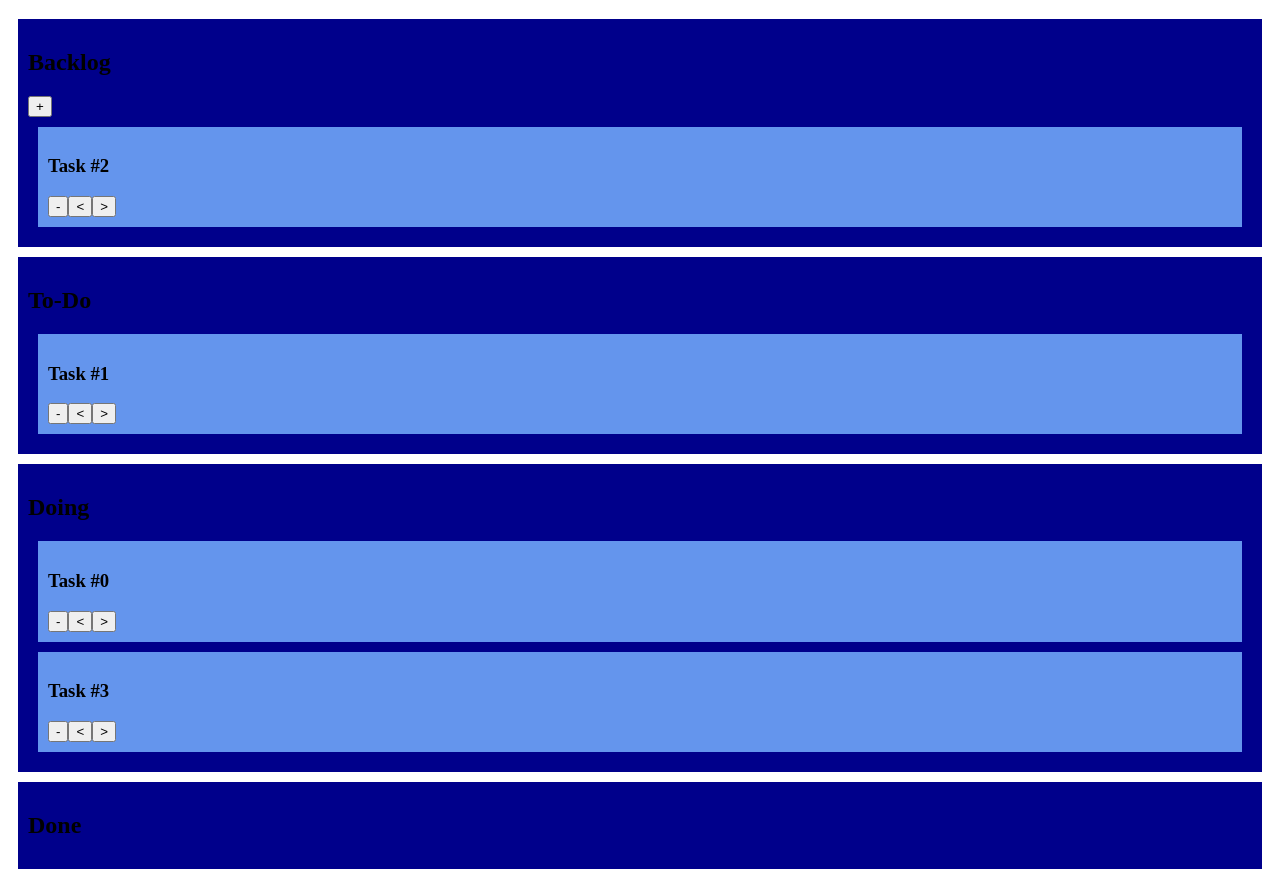
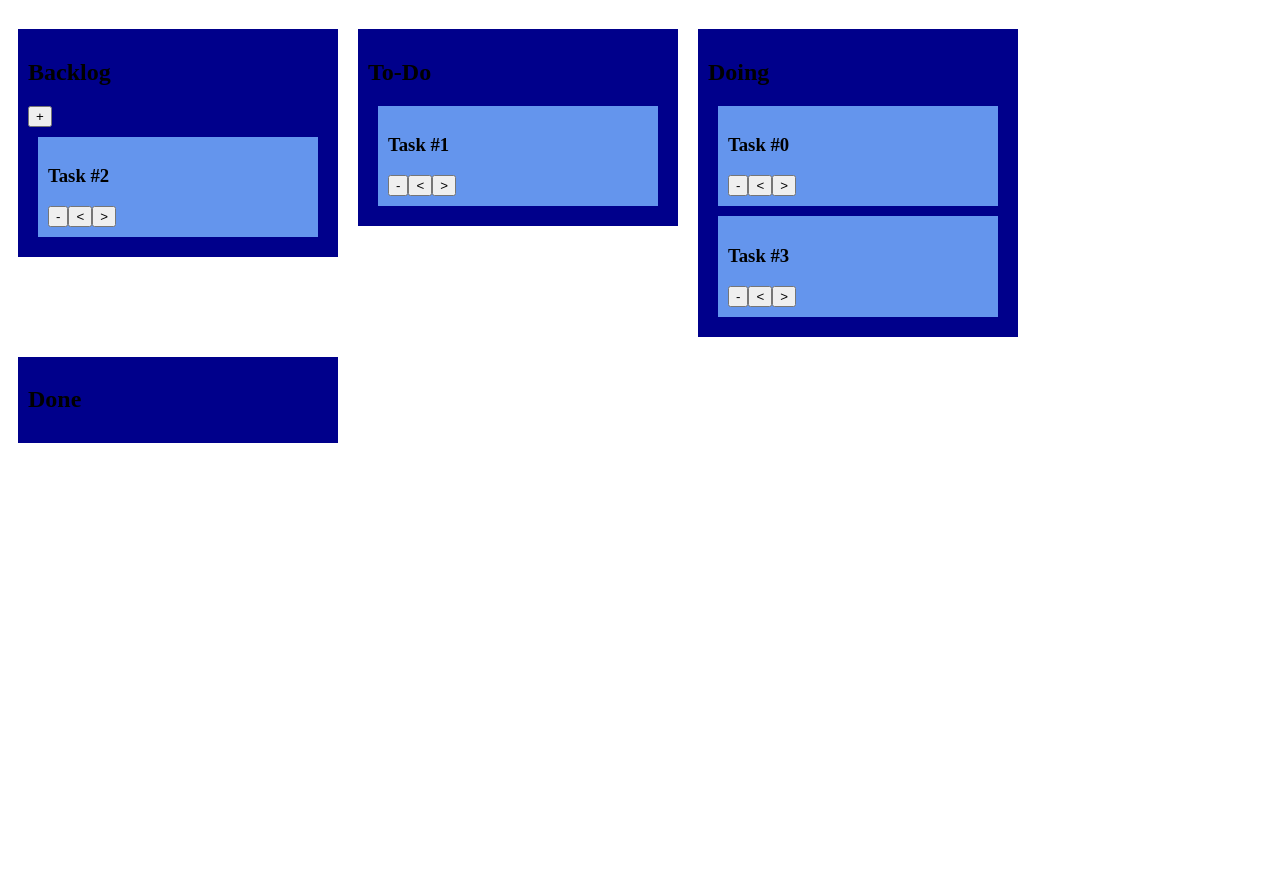
Before and after one commit to siinch/logbog-skabelon, a website: page projects/webapp/index.html in a window 1280 px wide. Shown: the part 61-940 px from the top of the page. After the commit the page ends 800 px from the top, so only its background shows below. Drawn offline with Linux system fonts and the light colour scheme.

Commit message:
simple horizonal style

```diff
--- a/projects/webapp/style.css
+++ b/projects/webapp/style.css
@@ -2,6 +2,9 @@
     background-color: darkblue;
     padding: 10px;
     margin: 10px;
+    float: left;
+    min-width: 300px;
+    width: 20%;
 }
 
 #tasks .task {
```
